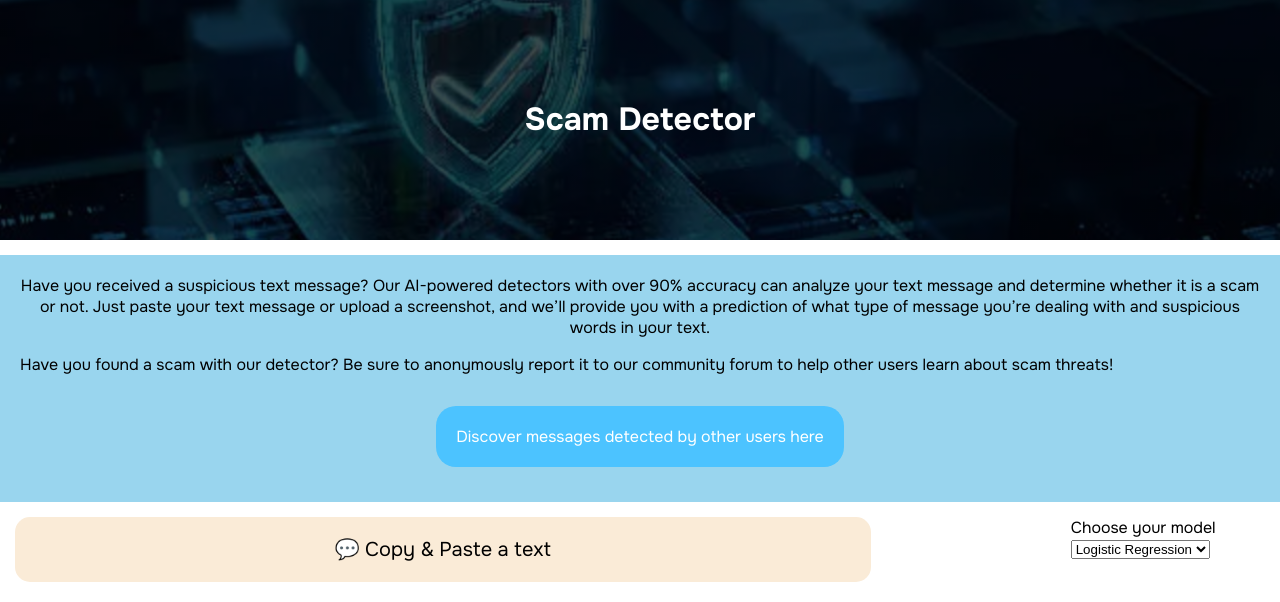
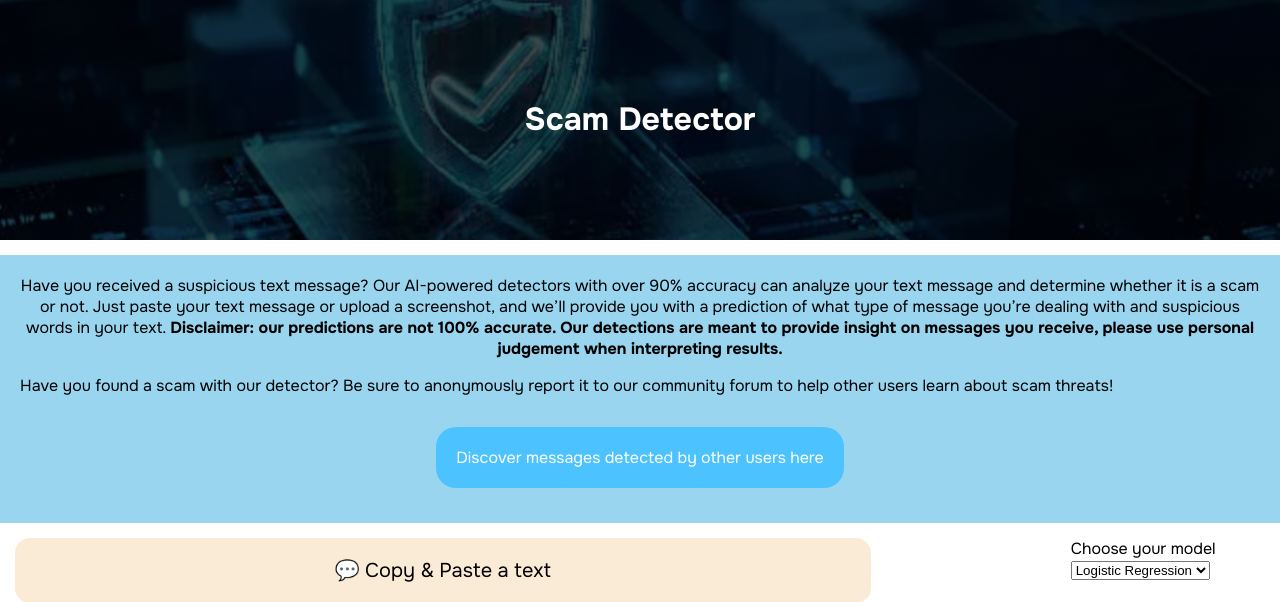
Before and after one commit to 1047267-LWSD/spam-project, a Flask app: page /detector in a window 1280 px wide. Shown: the part 96-698 px from the top of the page. Run offline with Flask 3, Linux system fonts and the light colour scheme; parts of the project's set-up code (start-up, migrations or seed data) failed here and were passed over; some libraries are stand-ins or nearby versions.

Commit message:
disclaimer

```diff
--- a/backend/templates/index1.html
+++ b/backend/templates/index1.html
@@ -23,7 +23,7 @@
     </div>
     <h1>Scam Detector</h1>
     <div class = "description-box">
-     <p class = 'description'>Have you received a suspicious text message? Our AI-powered detectors with over 90% accuracy can analyze your text message and determine whether it is a scam or not. Just paste your text message or upload a screenshot, and we’ll provide you with a prediction of what type of message you’re dealing with and suspicious words in your text.</p>
+     <p class = 'description'>Have you received a suspicious text message? Our AI-powered detectors with over 90% accuracy can analyze your text message and determine whether it is a scam or not. Just paste your text message or upload a screenshot, and we’ll provide you with a prediction of what type of message you’re dealing with and suspicious words in your text. <strong> Disclaimer: our predictions are not 100% accurate. Our detections are meant to provide insight on messages you receive, please use personal judgement when interpreting results.</strong></p>
      <p>Have you found a scam with our detector? Be sure to anonymously report it to our community forum to help other users learn about scam threats!</p>
      <a id = 'encouragement' href = '/forum'>Discover messages detected by other users here</a>
     </div>
```
